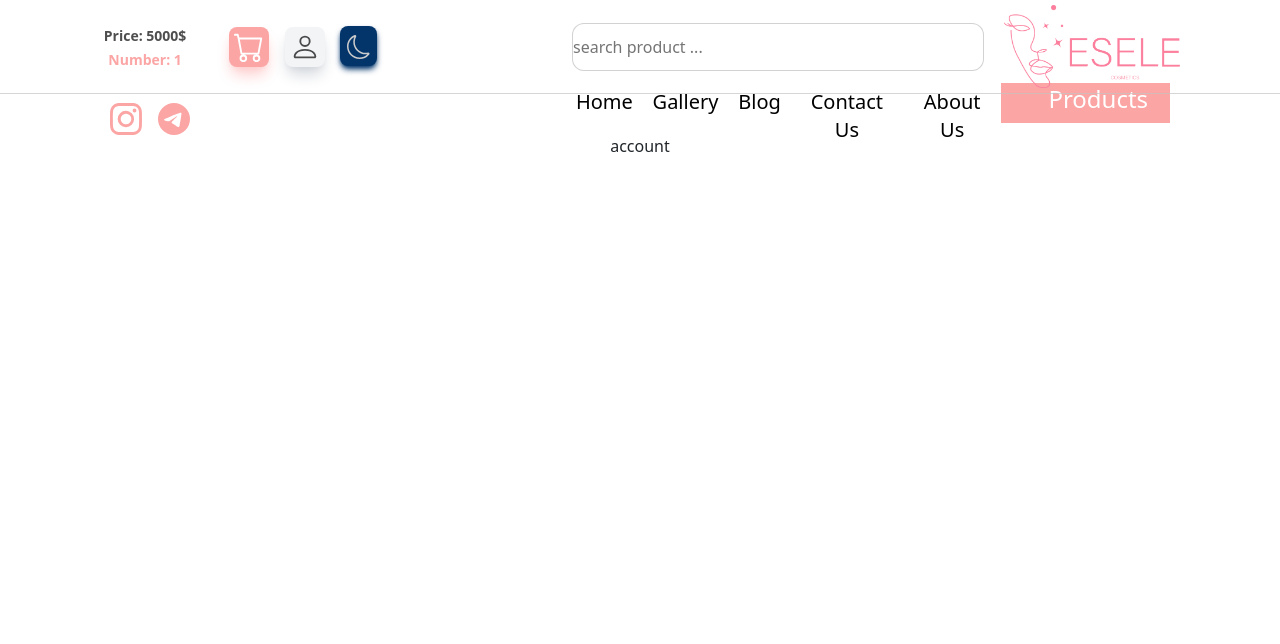
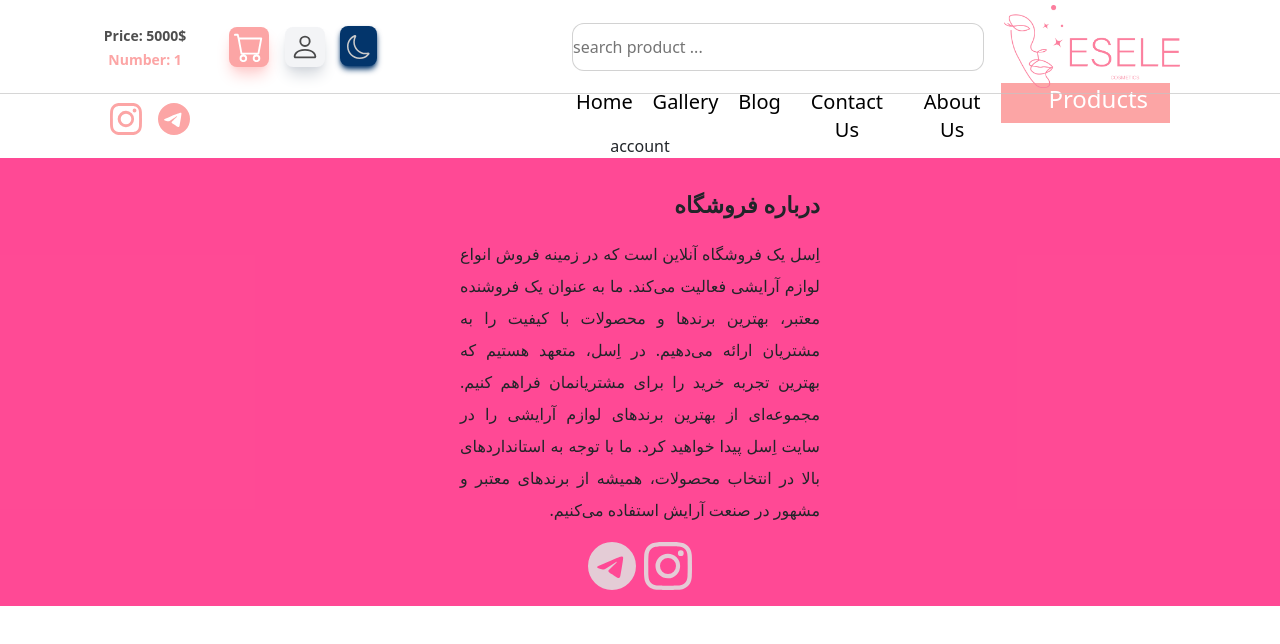
Before and after one commit to Mehdi-njfn/eseleshop, a React (Create React App) app: page /account in a window 1280 px wide. Shown: the top 644 px of the page. Built offline with nearby package versions, Linux system fonts and the light colour scheme.

Commit message:
discript complated

```diff
--- a/src/component/footer.jsx
+++ b/src/component/footer.jsx
@@ -1,11 +1,25 @@
 
+import * as Icon from 'react-bootstrap-icons';
 
 
 
 
 const Footer = () => {
   return (
-    <div className="footer ">
+    <div className="footer bg-[#ff2c84db] w-[100%] pt-[30px]">
+      <div className="discript w-[100%] ">
+        <div className=" text-right w-[360px] mx-auto ">
+          <p className=" font-bold text-[1.4rem]">درباره فروشگاه</p>
+          <p dir="rtl" className=" font-medium text-[1rem] leading-[2rem] text-justify">اِسل یک فروشگاه آنلاین است که در زمینه فروش انواع لوازم آرایشی فعالیت می‌کند. ما به عنوان یک فروشنده معتبر، بهترین برندها و محصولات با کیفیت را به مشتریان ارائه می‌دهیم. در اِسل، متعهد هستیم که بهترین تجربه خرید را برای مشتریانمان فراهم کنیم. مجموعه‌ای از بهترین برندهای لوازم آرایشی را در سایت اِسل پیدا خواهید کرد. ما با توجه به استانداردهای بالا در انتخاب محصولات، همیشه از برندهای معتبر و مشهور در صنعت آرایش استفاده می‌کنیم.</p>
+          <p className='flex text-[#e0e0e0dd]'>
+            <Icon.Telegram className='ml-auto mr-2' size={48} />
+            <Icon.Instagram className='mr-auto' size={48} />
+          </p>
+        </div>
+      </div>
+      <div className=""></div>
+      <div className=""></div>
+      <div className=""></div>
 
     </div>
   );
```
